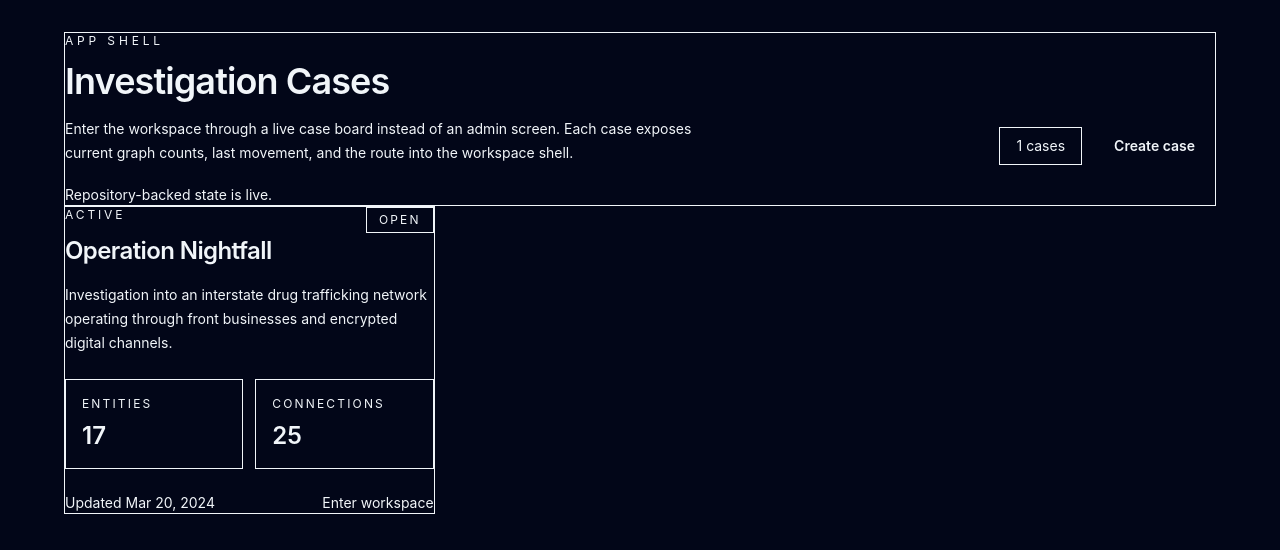
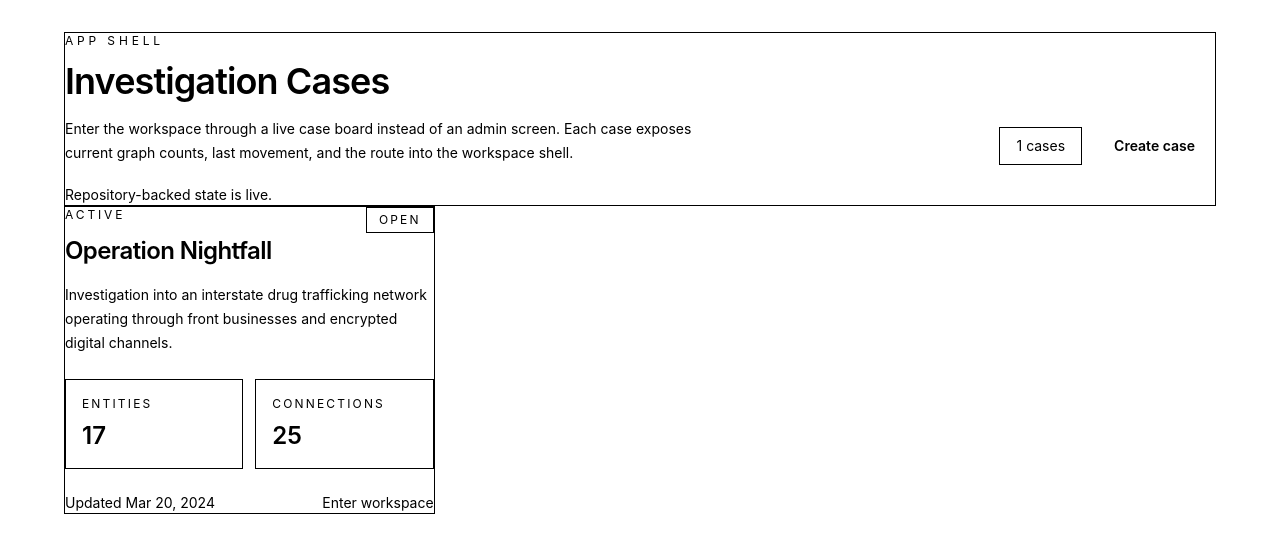
Before and after one commit to GanzApps/detective-mindmap, a Next.js app: page /cases in a window 1280 px wide. Shown: the top 550 px of the page. Built offline with nearby package versions, Linux system fonts and the light colour scheme.

Commit message:
fix(08): WR-04 replace raw palette on root body with shell tokens in layout.tsx

```diff
--- a/src/app/layout.tsx
+++ b/src/app/layout.tsx
@@ -13,7 +13,7 @@ export default function RootLayout({
 }) {
   return (
     <html lang="en">
-      <body className="min-h-screen bg-slate-950 text-slate-100 antialiased">
+      <body className="min-h-screen bg-shell-bg text-shell-text-primary antialiased">
         {children}
       </body>
     </html>
```
